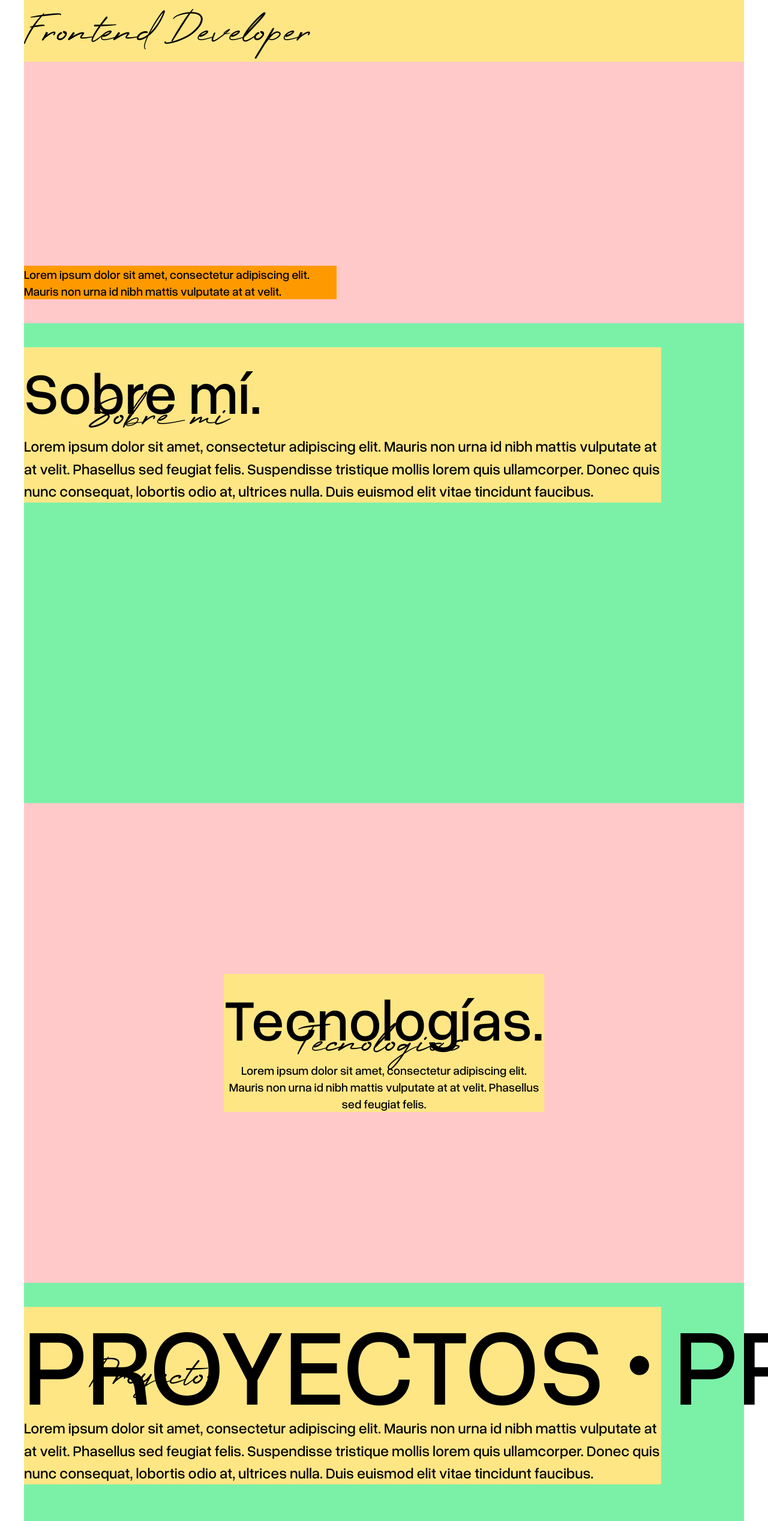
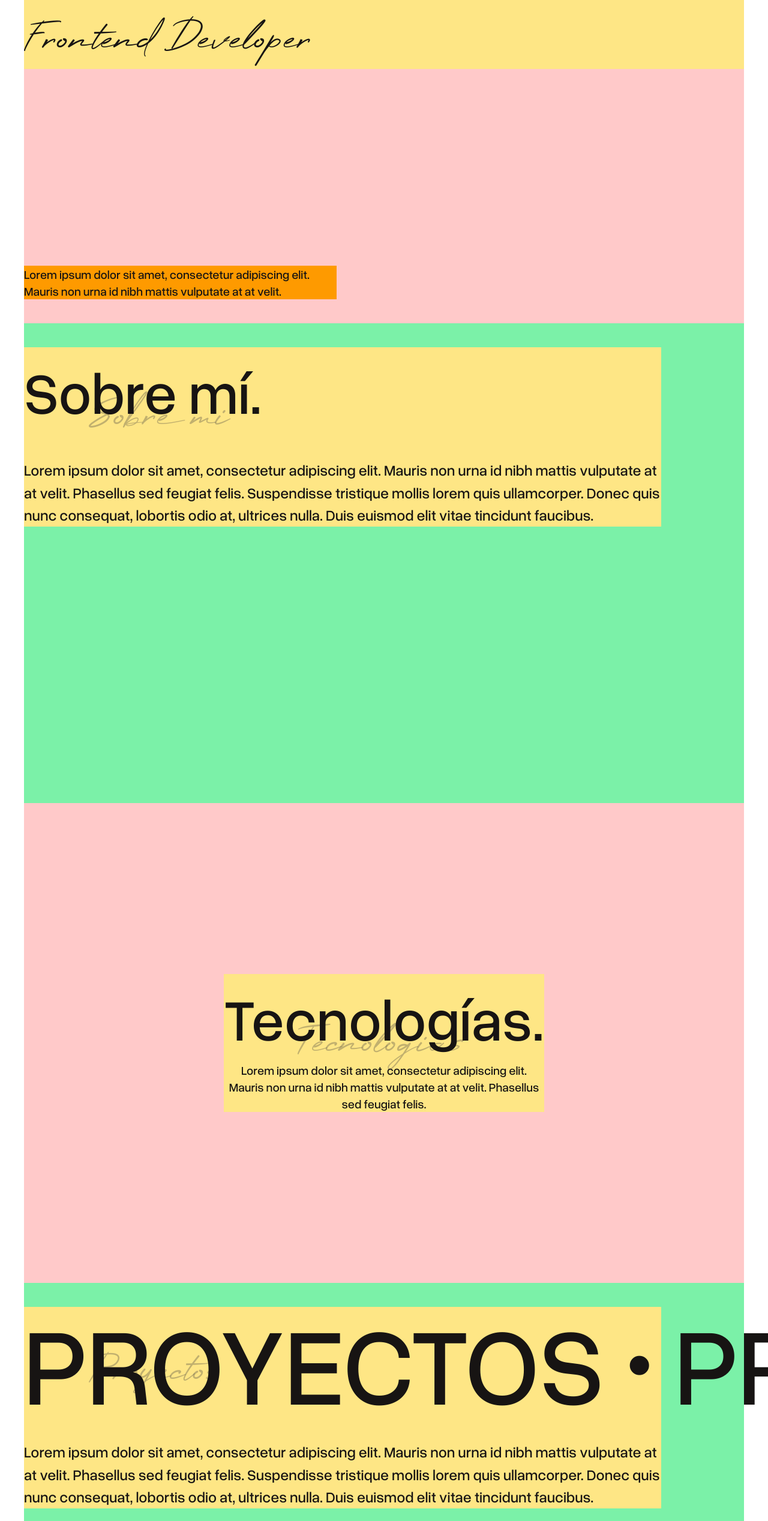
Before and after one commit to WalterAurelio/mi_portfolio_v2, a React (Vite) app: page / in a window 1280 px wide. Shown: the part 261-2797 px from the top of the page at 60% size. Built offline with nearby package versions, Linux system fonts and the light colour scheme.

Commit message:
Se definió la estructura para las secciones Contacto y Footer. Se modularizaron las diferentes secciones.

```diff
--- a/src/App.tsx
+++ b/src/App.tsx
@@ -1,39 +1,19 @@
+import Contacto from './sections/Contacto'
+import Footer from './sections/Footer'
+import Hero from './sections/Hero'
+import Proyectos from './sections/Proyectos'
+import SobreMi from './sections/SobreMi'
+import Tecnologias from './sections/Tecnologias'
+
 function App() {
   return (
-    <div className='font-overused-grotesk px-10 overflow-x-hidden'>
-
-      <section className='bg-red-200 h-dvh flex flex-col justify-between py-10'>
-        <div className='flex flex-col gap-10 bg-amber-200'>
-          <h1 className='text-[244.16px] uppercase leading-48'>Aurelio.</h1>
-          <p className='font-high-summit text-[61.04px]'>Frontend Developer</p>
-        </div>
-        <p className='text-xl w-[521px] bg-amber-500'>Lorem ipsum dolor sit amet, consectetur adipiscing elit. Mauris non urna id nibh mattis vulputate at at velit.</p>
-      </section>
-
-      <section className='bg-green-300 h-dvh flex flex-col justify-between py-10'>
-        <div className='flex flex-col bg-amber-200 max-w-[1062px] relative'>
-          <h2 className='text-[97.66px]'>Sobre mí.</h2>
-          <p className='text-[25px]'>Lorem ipsum dolor sit amet, consectetur adipiscing elit. Mauris non urna id nibh mattis vulputate at at velit. Phasellus sed feugiat felis. Suspendisse tristique mollis lorem quis ullamcorper. Donec quis nunc consequat, lobortis odio at, ultrices nulla. Duis euismod elit vitae tincidunt faucibus.</p>
-          <p className='font-high-summit text-[61.04px] absolute left-[108px] top-18'>Sobre mi</p>
-        </div>
-      </section>
-
-      <section className='bg-red-200 h-dvh flex flex-col justify-between py-10'>
-        <div className='flex flex-col bg-amber-200 max-w-[534px] relative m-auto'>
-          <h2 className='text-[97.66px]'>Tecnologías.</h2>
-          <p className='text-xl text-center'>Lorem ipsum dolor sit amet, consectetur adipiscing elit. Mauris non urna id nibh mattis vulputate at at velit. Phasellus sed feugiat felis.</p>
-          <p className='font-high-summit text-[61.04px] absolute left-[108px] top-18'>Tecnologias</p>
-        </div>
-      </section>
-
-      <section className='bg-green-300 h-dvh flex flex-col justify-between py-10'>
-        <div className='flex flex-col bg-amber-200 max-w-[1062px] relative'>
-          <h2 className='text-[183.12px] uppercase text-nowrap leading-none'>Proyectos • Proyectos • Proyectos • </h2>
-          <p className='text-[25px]'>Lorem ipsum dolor sit amet, consectetur adipiscing elit. Mauris non urna id nibh mattis vulputate at at velit. Phasellus sed feugiat felis. Suspendisse tristique mollis lorem quis ullamcorper. Donec quis nunc consequat, lobortis odio at, ultrices nulla. Duis euismod elit vitae tincidunt faucibus.</p>
-          <p className='font-high-summit text-[61.04px] absolute left-[108px] top-18'>Proyectos</p>
-        </div>
-      </section>
-
+    <div className='font-overused-grotesk px-10 overflow-x-hidden text-main-black'>
+      <Hero />
+      <SobreMi />
+      <Tecnologias />
+      <Proyectos />
+      <Contacto />
+      <Footer />
     </div>
   )
 }
--- a/src/index.css
+++ b/src/index.css
@@ -1,6 +1,6 @@
 @import 'tailwindcss';
 
-/* FONTS */
+/* Fonts */
 
 @font-face {
   font-family: 'Overused Grotesk';
@@ -16,8 +16,21 @@
   font-weight: normal;
 }
 
+@font-face {
+  font-family: 'Steelfish';
+  src: url('./assets/fonts/Steelfish/Steelfish\ Bd.otf');
+  font-style: normal;
+  font-weight: bold;
+}
+
 @theme {
-  /* FONTS */
+  /* Fonts */
   --font-overused-grotesk: 'Overused Grotesk', sans-serif;
   --font-high-summit: 'High Summit', sans-serif;
+  --font-steelfish: 'Steelfish', sans-serif;
+
+  /* Colours */
+  --color-main-black: #171413;
+  --color-translucent-white: rgba(229, 224, 215, 0.3);
+  --color-translucent-grey: rgba(54, 53, 58, 0.3);
 }
--- /dev/null
+++ b/src/sections/Contacto.tsx
@@ -0,0 +1,28 @@
+import email_image from '../assets/img/email_image.png';
+
+function Contacto() {
+  return (
+    <section className='bg-red-200 h-dvh flex flex-col py-10'>
+      <div className='flex flex-col bg-amber-200'>
+        <p className='font-steelfish uppercase text-[61.04px] font-bold text-center leading-none'>
+          Lorem ipsum
+          <br />
+          dolor sit amet consectetur
+        </p>
+      </div>
+      <div className='bg-main-black flex flex-col items-center gap-20 my-auto'>
+        <img
+          src={email_image}
+          alt='email_image'
+        />
+        <button
+          type='button'
+          className='w-40 h-15 border border-translucent-white text-white rounded-full cursor-pointer'
+        >
+          Contactar
+        </button>
+      </div>
+    </section>
+  );
+}
+export default Contacto;
--- /dev/null
+++ b/src/sections/Footer.tsx
@@ -0,0 +1,11 @@
+function Footer() {
+  return (
+    <footer className='bg-green-300 py-10'>
+      <div className='bg-main-black flex flex-col gap-1 text-white'>
+        <h3 className='text-[61.04px] uppercase leading-none'>Aurelio.</h3>
+        <p className='font-high-summit text-[25px]'>Frontend Developer</p>
+      </div>
+    </footer>
+  )
+}
+export default Footer
--- /dev/null
+++ b/src/sections/Hero.tsx
@@ -0,0 +1,12 @@
+function Hero() {
+  return (
+    <section className='bg-red-200 h-dvh flex flex-col justify-between py-10'>
+      <div className='flex flex-col bg-amber-200'>
+        <h1 className='text-[244.16px] uppercase leading-none'>Aurelio.</h1>
+        <p className='font-high-summit text-[61.04px]'>Frontend Developer</p>
+      </div>
+      <p className='text-xl w-[521px] bg-amber-500'>Lorem ipsum dolor sit amet, consectetur adipiscing elit. Mauris non urna id nibh mattis vulputate at at velit.</p>
+    </section>
+  );
+}
+export default Hero;
--- /dev/null
+++ b/src/sections/Proyectos.tsx
@@ -0,0 +1,15 @@
+function Proyectos() {
+  return (
+    <section className='bg-green-300 h-dvh flex flex-col justify-between py-10'>
+      <div className='flex flex-col gap-10 bg-amber-200 max-w-[1062px] relative'>
+        <h2 className='text-[183.12px] uppercase text-nowrap leading-none z-1'>Proyectos • Proyectos • Proyectos • </h2>
+        <p className='text-[25px]'>
+          Lorem ipsum dolor sit amet, consectetur adipiscing elit. Mauris non urna id nibh mattis vulputate at at velit. Phasellus sed feugiat felis. Suspendisse tristique mollis
+          lorem quis ullamcorper. Donec quis nunc consequat, lobortis odio at, ultrices nulla. Duis euismod elit vitae tincidunt faucibus.
+        </p>
+        <p className='font-high-summit text-translucent-grey text-[61.04px] absolute left-[108px] top-16'>Proyectos</p>
+      </div>
+    </section>
+  );
+}
+export default Proyectos;
--- /dev/null
+++ b/src/sections/SobreMi.tsx
@@ -0,0 +1,15 @@
+function SobreMi() {
+  return (
+    <section className='bg-green-300 h-dvh flex flex-col justify-between py-10'>
+      <div className='flex flex-col gap-10 bg-amber-200 max-w-[1062px] relative'>
+        <h2 className='text-[97.66px] z-1'>Sobre mí.</h2>
+        <p className='text-[25px]'>
+          Lorem ipsum dolor sit amet, consectetur adipiscing elit. Mauris non urna id nibh mattis vulputate at at velit. Phasellus sed feugiat felis. Suspendisse tristique mollis
+          lorem quis ullamcorper. Donec quis nunc consequat, lobortis odio at, ultrices nulla. Duis euismod elit vitae tincidunt faucibus.
+        </p>
+        <p className='font-high-summit text-translucent-grey text-[61.04px] absolute left-[108px] top-18'>Sobre mi</p>
+      </div>
+    </section>
+  );
+}
+export default SobreMi;
--- /dev/null
+++ b/src/sections/Tecnologias.tsx
@@ -0,0 +1,14 @@
+function Tecnologías() {
+  return (
+    <section className='bg-red-200 h-dvh flex flex-col justify-between py-10'>
+      <div className='flex flex-col bg-amber-200 max-w-[534px] relative m-auto'>
+        <h2 className='text-[97.66px] z-1'>Tecnologías.</h2>
+        <p className='text-xl text-center'>
+          Lorem ipsum dolor sit amet, consectetur adipiscing elit. Mauris non urna id nibh mattis vulputate at at velit. Phasellus sed feugiat felis.
+        </p>
+        <p className='font-high-summit text-translucent-grey text-[61.04px] absolute left-[108px] top-18'>Tecnologias</p>
+      </div>
+    </section>
+  );
+}
+export default Tecnologías;
```
Also changed, not shown: src/assets/fonts/Steelfish/Steelfish Bd.otf (added), src/assets/img/email_image.png (added).
